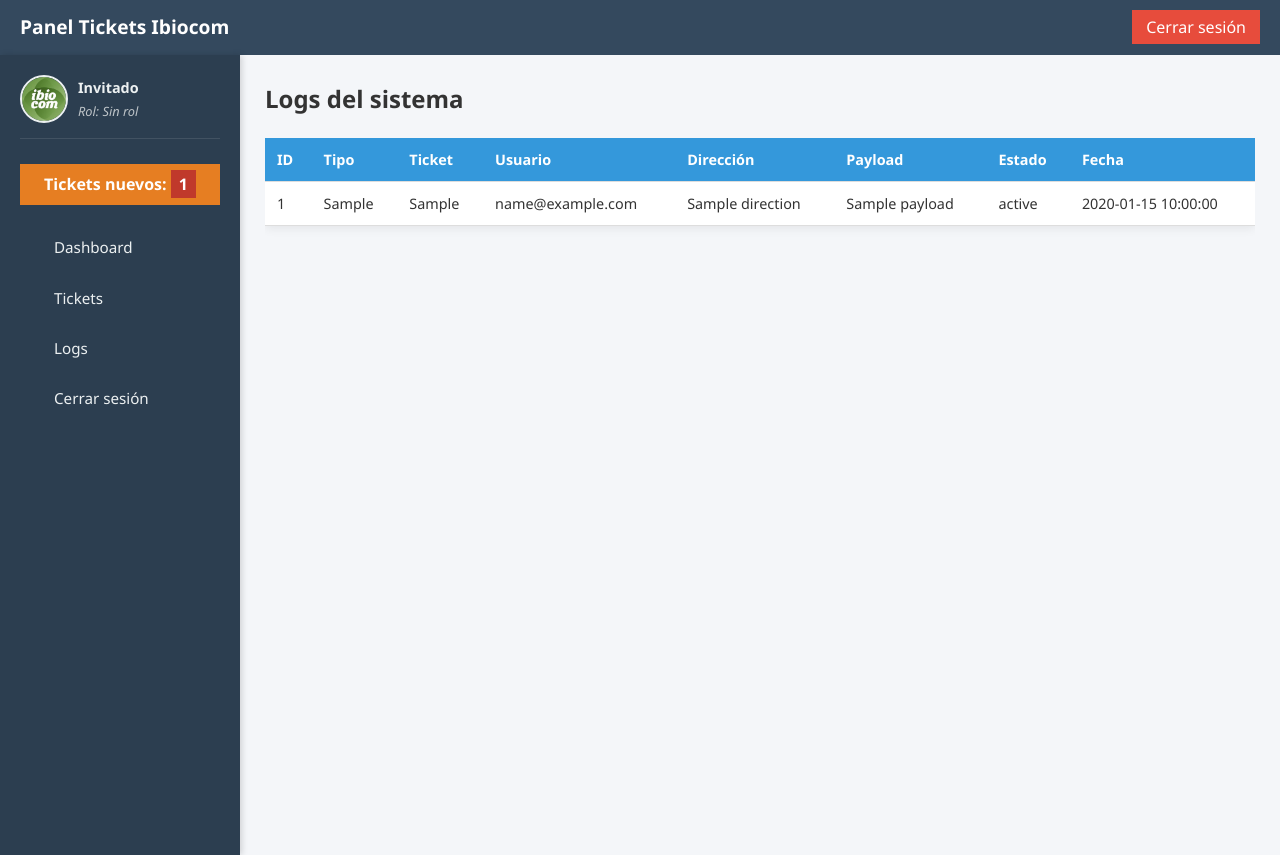
After one commit to pasuva/28102025, a FastAPI app: template app/templates/logs.html in a window 1280 px wide. The commit adds this page. Run offline with FastAPI, Linux system fonts and the light colour scheme; the template is opened without the code that fills it: most values are stand-ins (such as "Sample title", 1, 10 or a date in 2020).

Commit message:
Add files via upload

```diff
--- a/app/static/style.css
+++ b/app/static/style.css
@@ -785,3 +785,73 @@ body { background: #f4f6f9; color: #333; line-height: 1.6; }
   flex-direction: column;
   gap: 10px;
 }
+
+/* LOGS */
+.logs-table-container {
+  overflow-x: auto;
+  margin-top: 20px;
+  max-width: 1600px;
+}
+
+.logs-table {
+  width: 100%;
+  border-collapse: collapse;
+  background: #fff;
+  box-shadow: 0 2px 10px rgba(0,0,0,0.08);
+}
+
+.logs-table th, .logs-table td {
+  padding: 10px 12px;
+  border-bottom: 1px solid #ddd;
+  font-size: 0.9rem;
+  text-align: left;
+  vertical-align: top;
+}
+
+.logs-table th {
+  background: #3498db;
+  color: #fff;
+  font-weight: 600;
+  position: sticky;
+  top: 0;
+  z-index: 1;
+}
+
+.logs-table tbody tr:hover {
+  background: #f4f6f9;
+}
+
+.logs-table pre {
+  white-space: pre-wrap;
+  word-wrap: break-word;
+  font-family: 'Segoe UI', monospace;
+  margin: 0;
+}
+
+.pagination {
+  margin-top: 15px;
+  display: flex;
+  gap: 10px;
+}
+
+.pagination .btn {
+  display: inline-flex;
+  justify-content: center;
+  align-items: center;
+  width: 36px;       /* ancho fijo */
+  height: 36px;      /* alto fijo */
+  background: #3498db;
+  color: #fff;
+  text-decoration: none;
+  font-size: 0.85rem;
+  border-radius: 4px;
+  transition: background 0.2s;
+}
+
+.pagination .btn:hover {
+  background: #2980b9;
+}
+.pagination .btn.active {
+  background: #2980b9;
+  font-weight: bold;
+}
--- a/app/templates/base.html
+++ b/app/templates/base.html
@@ -33,6 +33,7 @@
   <nav>
     <a href="/web/dashboard"><i class="fas fa-chart-line"></i> Dashboard</a>
     <a href="/web/tickets"><i class="fas fa-ticket-alt"></i> Tickets</a>
+    <a href="/web/logs"><i class="fas fa-ticket-alt"></i> Logs</a>
     <a href="/web/logout"><i class="fas fa-sign-out-alt"></i> Cerrar sesión</a>
   </nav>
 </aside>
--- /dev/null
+++ b/app/templates/logs.html
@@ -0,0 +1,54 @@
+{% extends "base.html" %}
+{% block title %}Logs{% endblock %}
+
+{% block content %}
+<h2>Logs del sistema</h2>
+
+<div class="logs-table-container">
+  <table class="logs-table">
+    <thead>
+      <tr>
+        <th>ID</th>
+        <th>Tipo</th>
+        <th>Ticket</th>
+        <th>Usuario</th>
+        <th>Dirección</th>
+        <th>Payload</th>
+        <th>Estado</th>
+        <th>Fecha</th>
+      </tr>
+    </thead>
+    <tbody>
+      {% for log in logs %}
+      <tr>
+        <td>{{ log.id }}</td>
+        <td>{{ log.event_type }}</td>
+        <td>{{ log.ticket_primary_key or '-' }}</td>
+        <td>{{ log.user_email or '-' }}</td>
+        <td>{{ log.direction or '-' }}</td>
+        <td><pre>{{ log.payload }}</pre></td>
+        <td>{{ log.status or '-' }}</td>
+        <td>{{ log.created_at.strftime('%Y-%m-%d %H:%M:%S') }}</td>
+      </tr>
+      {% endfor %}
+    </tbody>
+  </table>
+
+  <!-- Paginación básica -->
+  <div class="pagination">
+  {% if offset > 0 %}
+    <a href="?limit={{ limit }}&offset={{ offset - limit }}" class="btn">«</a>
+  {% endif %}
+
+  {% for page in range(1, total_pages + 1) %}
+    {% set page_offset = (page - 1) * limit %}
+    <a href="?limit={{ limit }}&offset={{ page_offset }}"
+       class="btn {% if page == current_page %}active{% endif %}">{{ page }}</a>
+  {% endfor %}
+
+  {% if logs|length == limit %}
+    <a href="?limit={{ limit }}&offset={{ offset + limit }}" class="btn">»</a>
+  {% endif %}
+</div>
+{% endblock %}
+</div>
```
Also changed, not shown: app/routes/logs.py (+14 -4 lines), app/routes/web.py (+32 -0 lines), dev.db.
